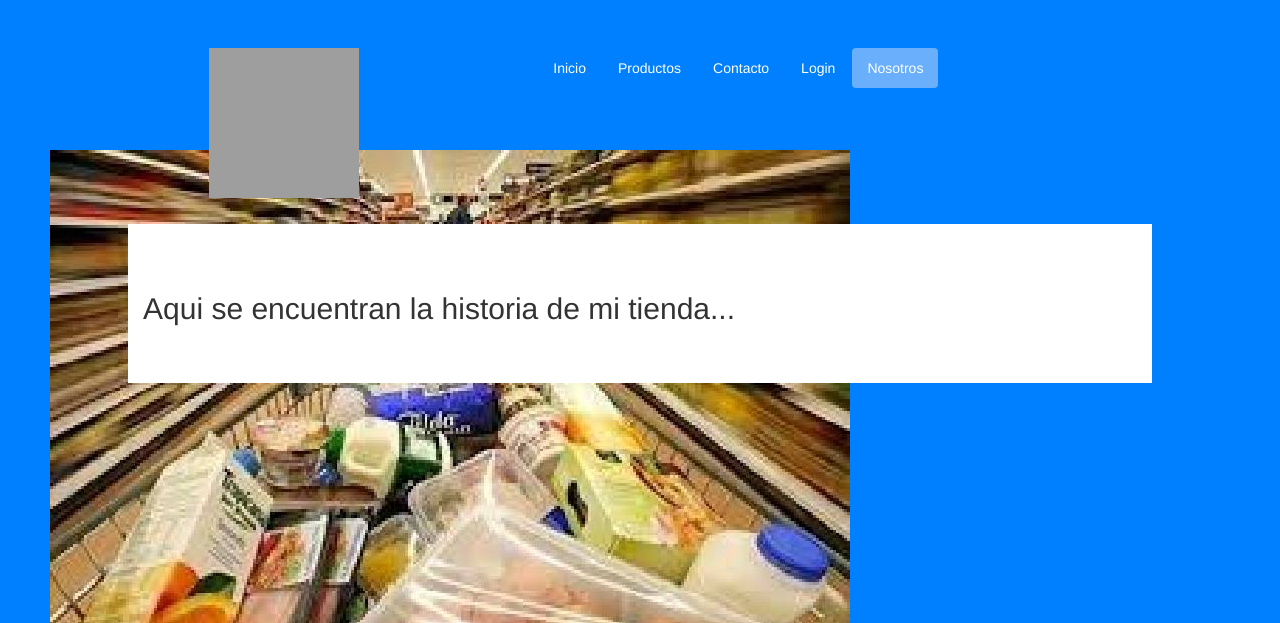
After one commit to JavGar/tareasWeb, a PHP site: page /nosotros.html in a window 1280 px wide. The commit adds this page. Shown: the top 623 px of the page. Run offline with PHP 8.4, Linux system fonts and the light colour scheme; grey boxes are pictures that could not be loaded.

Commit message:
Agrega la pagina Nosotros, que es la historia de la tienda, modifica estilo.css y añade enlaces en las paginas existentes

```diff
--- a/pagina2/css/estilo.css
+++ b/pagina2/css/estilo.css
@@ -13,7 +13,11 @@ body {
 	text-align: center;
 	margin: 10%;
 	background-color: #DBDAD5;
-	opacity: 0.7;
+}
+
+#mensaje2 {
+	margin: 10%;
+	background-color: #FFF;
 }
 
 .presente {
--- a/pagina2/index.php
+++ b/pagina2/index.php
@@ -7,7 +7,7 @@
 	<title>Index</title>
 </head>
 <body>
-	<header class="jumbotron">
+	<header>
 		<div class="jumbotron">
 			<div class="col-lg-5" align="cemter">
 				<img src="imag/logo.jpg" alt="logo" height="150px" width="150px">
@@ -16,8 +16,8 @@
 				<li class="active"><a href="index.php">Inicio</a></li>
 				<li><a href="">Productors</a></li>
 				<li><a href=""></a>Contacto</li>
-				<li><a href=""></a>Login</li>
-				<li><a href=""></a>Nosotros</li>
+				<li><a href="login.php"></a>Login</li>
+				<li><a href="nosotros.html"></a>Nosotros</li>
 			</div>
 		</div>
 	</header>
--- a/pagina2/login.php
+++ b/pagina2/login.php
@@ -18,7 +18,7 @@
 					<li><a href="">Productos</a></li>
 					<li><a href="">Contacto</a></li>
 					<li class="active"><a href="">Login</a></li>
-					<li><a href="">Nosotros</a></li>
+					<li><a href="nosotros.html">Nosotros</a></li>
 				</div>
 			</div>
 		</header>
--- /dev/null
+++ b/pagina2/nosotros.html
@@ -0,0 +1,33 @@
+<!DOCTYPE html>
+<html lang="es">
+<head>
+	<link rel="stylesheet" href="css/bootstrap.css">
+	<link rel="stylesheet" href="css/estilo.css">
+	<meta charset="UTF-8">
+	<title>Index</title>
+</head>
+<body>
+
+		<header>
+			<div class="jumbotron">
+				<div class="col-lg-5" align="center">
+					<img src="imag/logo.jpg" alt="logo" height="150px" width="150px">
+				</div>
+				<div class="col-lg-7 nav nav-pills">
+					<li><a href="index.php">Inicio</a></li>
+					<li><a href="">Productos</a></li>
+					<li><a href="">Contacto</a></li>
+					<li><a href="login.php">Login</a></li>
+					<li class="active"><a href="nosotros.html">Nosotros</a></li>
+				</div>
+			</div>
+		</header>
+
+		<div id="mensaje2" class="jumbotron">
+			<div class="row">
+				<h2>Aqui se encuentran la historia de mi tienda...</h2>
+			</div>
+		</div>
+
+</body>
+</html>
```
